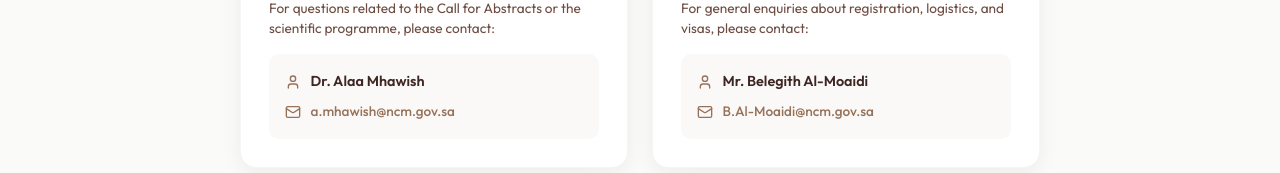
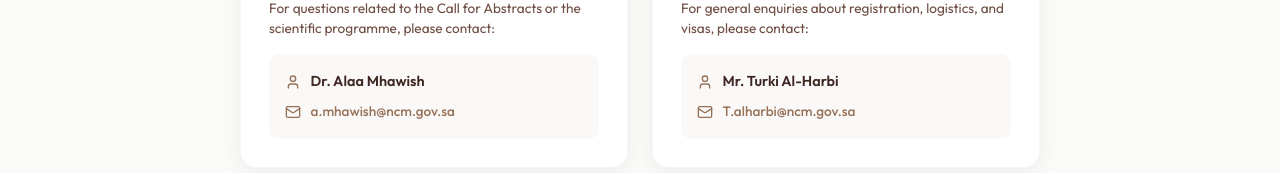
Before and after one commit to bdour-alshehri0088/web, a React (Vite) app: page /contact in a window 1280 px wide. Shown: the part 323-496 px from the top of the page. Built offline with nearby package versions, Linux system fonts and the light colour scheme.

Commit message:
“Update-contact“

```diff
--- a/src/pages/Contact.jsx
+++ b/src/pages/Contact.jsx
@@ -14,8 +14,8 @@ const Contact = () => {
         {
             category: 'Conference Secretariat',
             description: 'For general enquiries about registration, logistics, and visas, please contact:',
-            name: 'Mr. Belegith Al-Moaidi',
-            email: 'B.Al-Moaidi@ncm.gov.sa',
+            name: 'Mr. Turki Al-Harbi',
+            email: 'T.alharbi@ncm.gov.sa',
             icon: <Building size={22} />,
             gradient: 'linear-gradient(135deg, #C5A065 0%, #D4B87A 100%)'
         }
```
